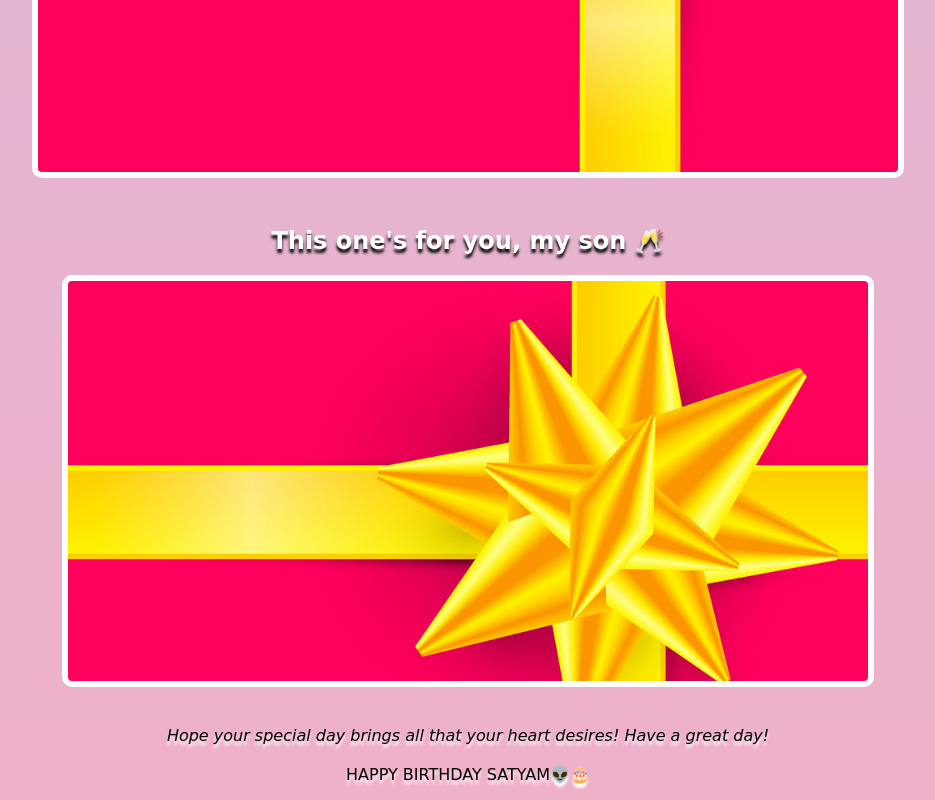
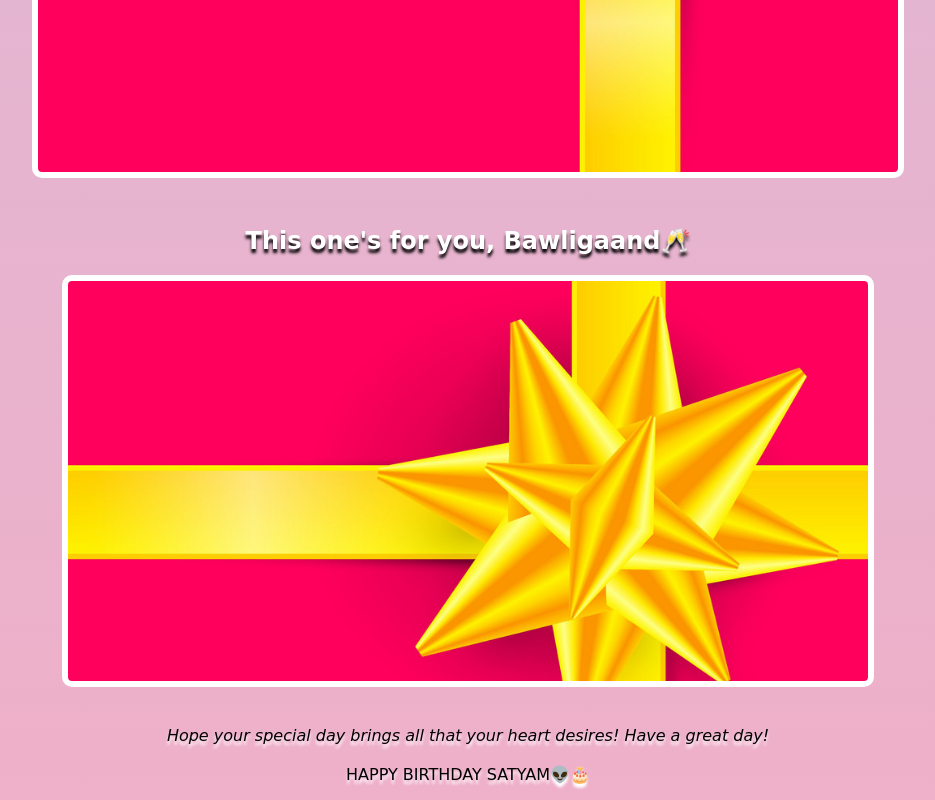
Before and after one commit to mohdfarman786/birthday-satyam, a website built with Vite: page index.html in a window 1280 px wide. Shown: the part 4731-5531 px from the top of the page, without its empty margins (172-1107 px from the left). Built offline with nearby package versions, Linux system fonts and the light colour scheme; a web font is replaced by a local one.

Commit message:
Update index.html

```diff
--- a/index.html
+++ b/index.html
@@ -39,7 +39,7 @@
         </div>
 
          <div class="gift-section">
-            <h2 class="gift-title">This one's for you, my son 🥂</h2>
+            <h2 class="gift-title">This one's for you, Bawligaand🥂</h2>
             <div class="gift-img" id="gift-img-cheers"></div>
         </div>
             <p id="footer">Hope your special day brings all that your heart desires! Have a great day!</P>
```
